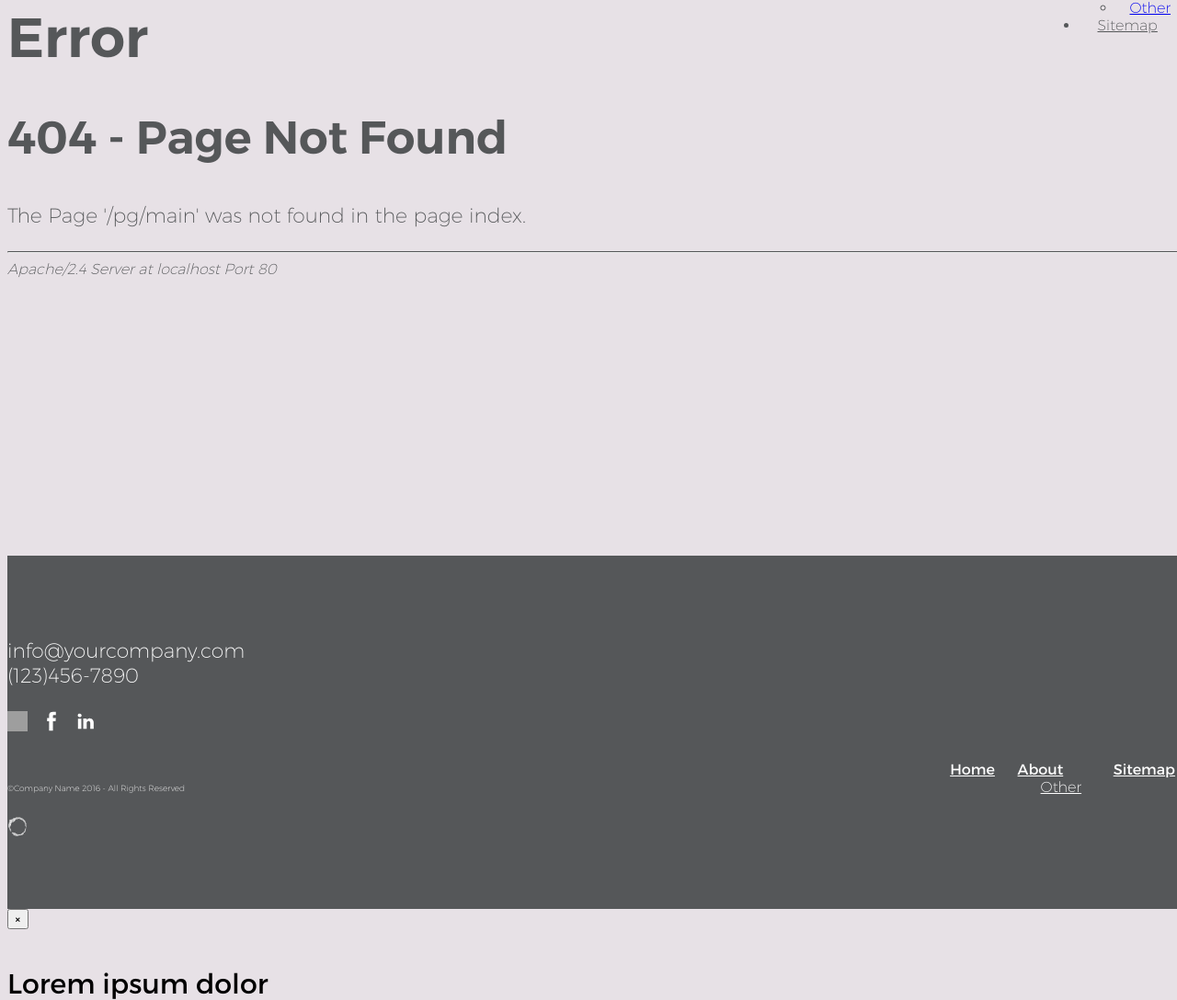
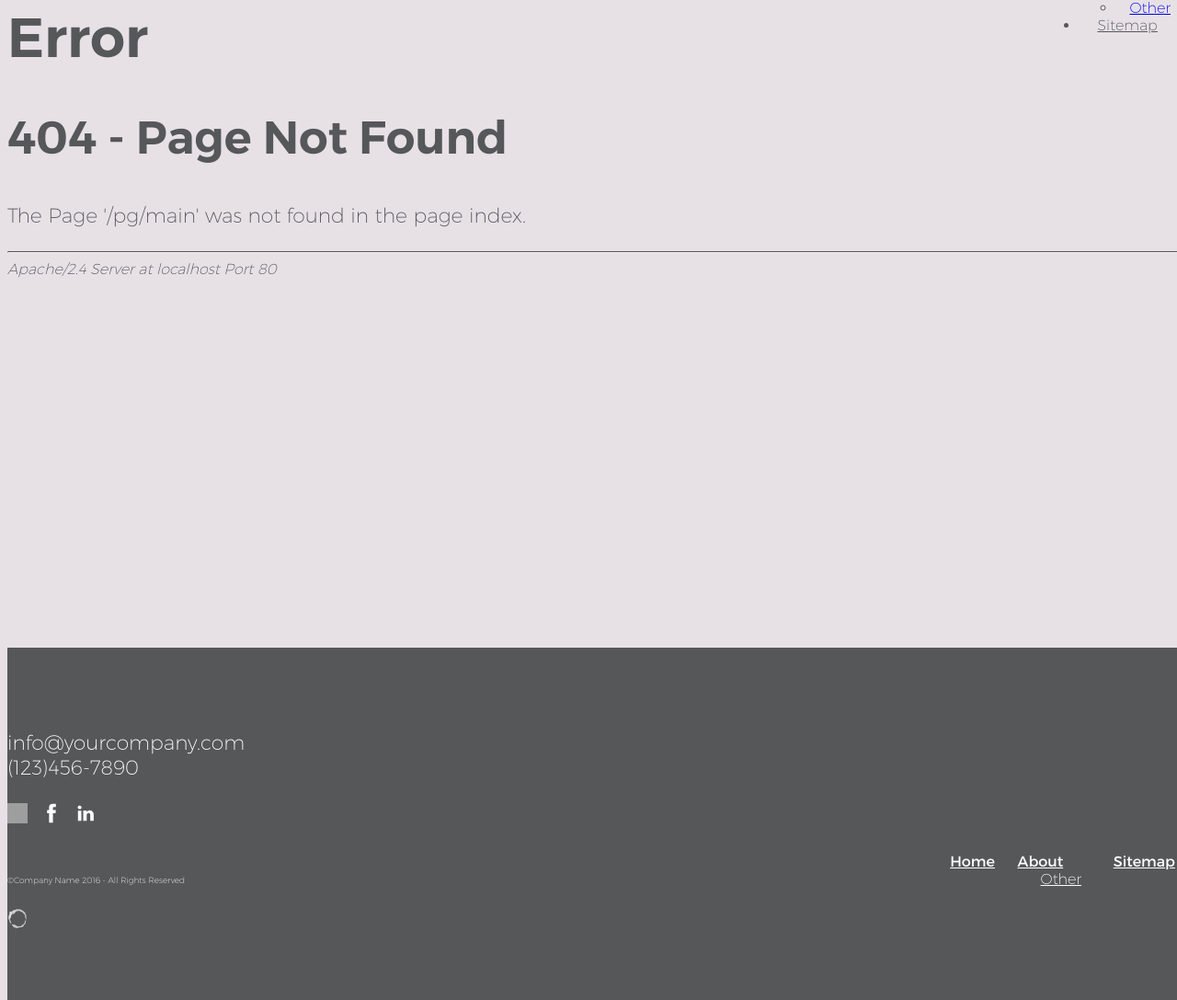
Before and after one commit to draquel/webjynx, a PHP site: page /index.php?pg=main in a window 1280 px wide. Shown: the part 74-1161 px from the top of the page at 92% size. Run offline with PHP 8.4, Linux system fonts and the light colour scheme; data that the repository does not hold is empty; some libraries are stand-ins or nearby versions; grey boxes are pictures that could not be loaded.

Commit message:
Style addjustment

```diff
--- a/css/main.css
+++ b/css/main.css
@@ -46,7 +46,7 @@
 	#menu a{ padding:50px 20px 50px 20px; }
 	#head{ padding:0 !important; }
 
-	#contentWrapper{ min-height:600px; }
+	#contentWrapper{ min-height:700px; }
 	#content{ width:100%;margin:0 0 50px 0; }
 	#content > .container-fluid{ padding:0 !important; }
 
```
